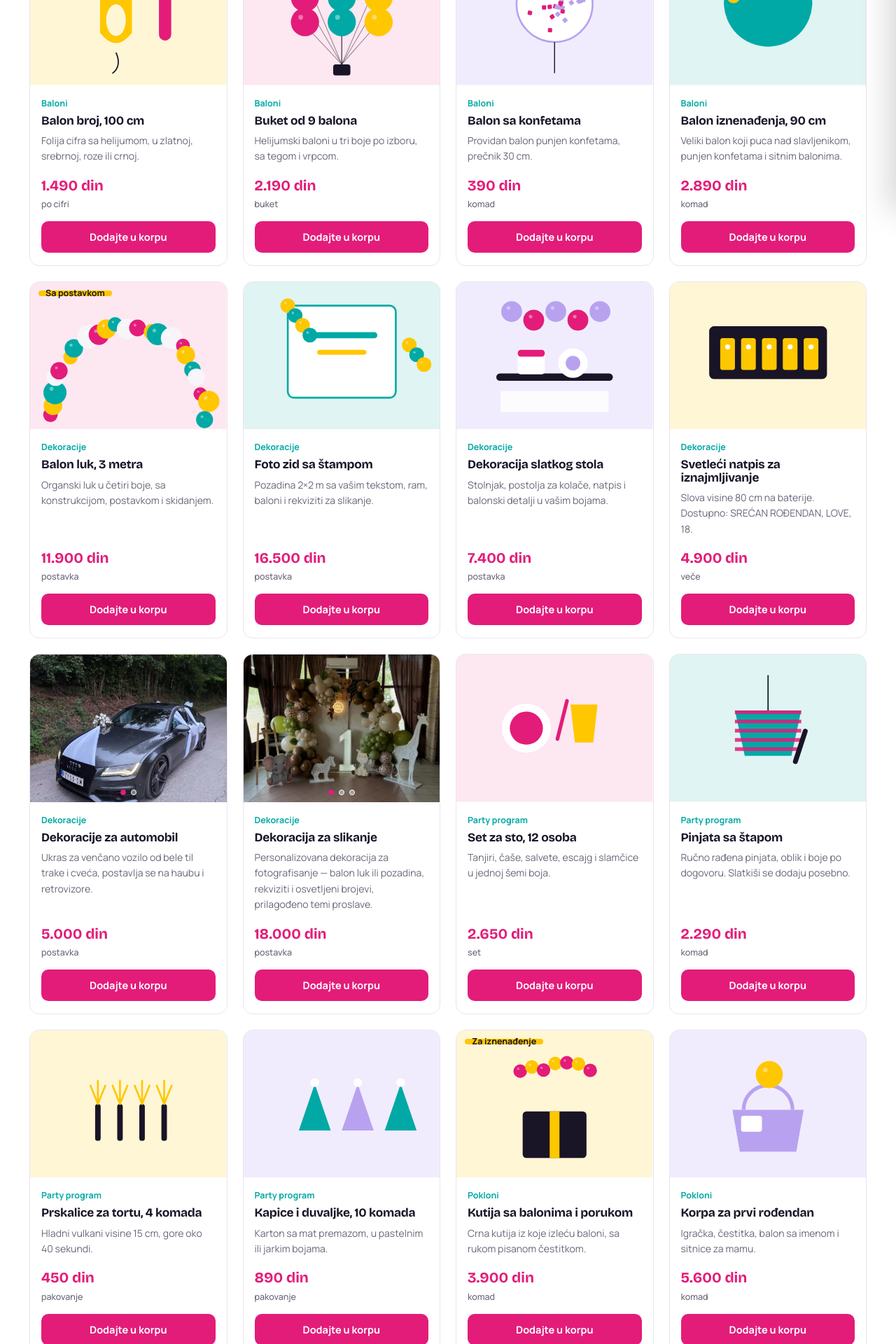
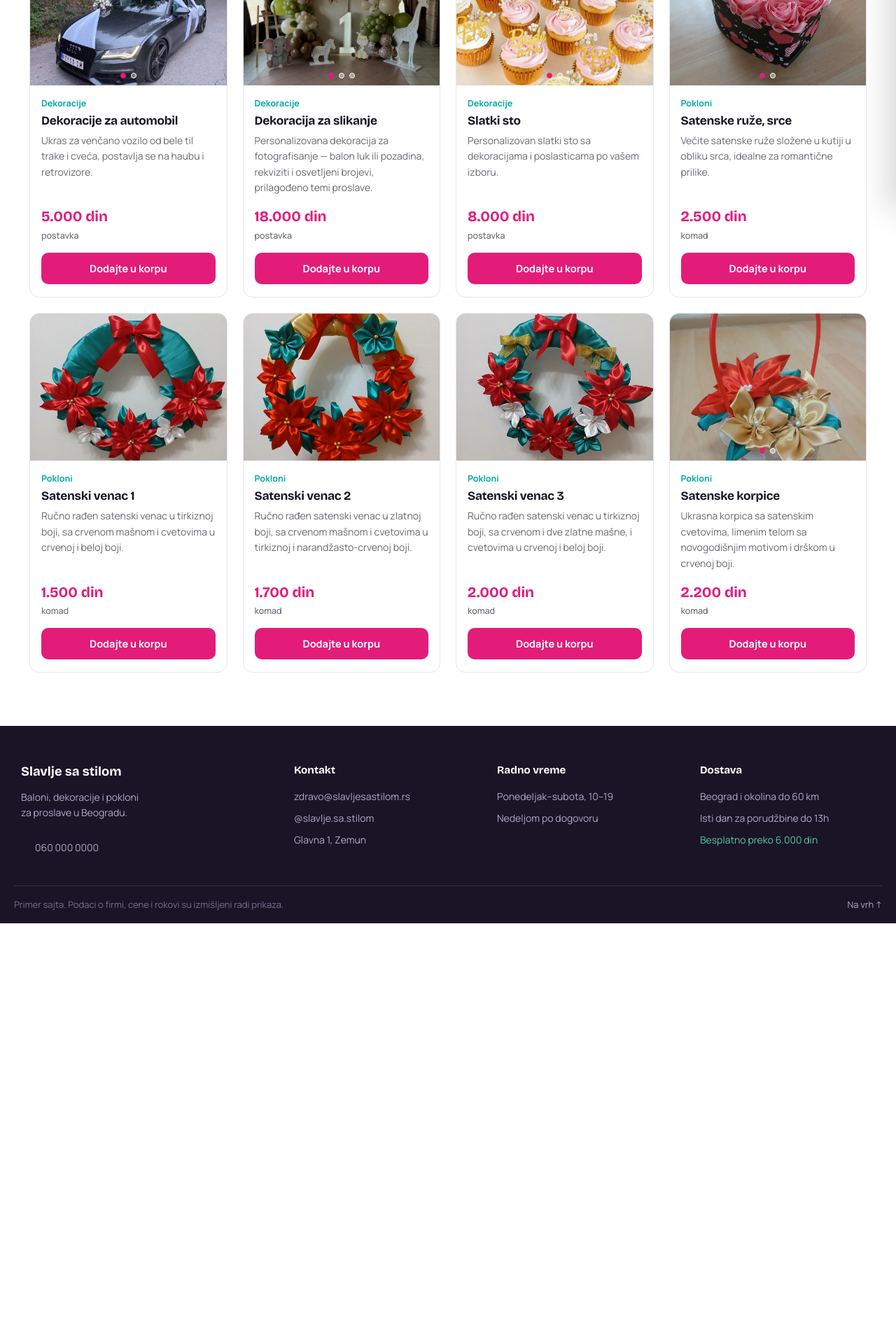
Before and after one commit to Nenadan/slavlje-sa-stilom, a React (Vite) app in the folder slavlje-sa-stilom/: page /katalog in a window 1280 px wide. Shown: the part 500-2420 px from the top of the page at 70% size. After the commit the page ends 1819 px from the top, so only its background shows below. Built offline with nearby package versions, Linux system fonts and the light colour scheme.

Commit message:
Update products

```diff
--- a/slavlje-sa-stilom/src/data/products.js
+++ b/slavlje-sa-stilom/src/data/products.js
@@ -10,94 +10,12 @@ import autoDekoracija2 from '../assets/dekoracije/auto-dekoracija/auto-dekoracij
 import dekoracijaZaSlikanje1 from '../assets/dekoracije/dekoracije-za-slikanje/dekoracija-za-slikanje-1-1.jpg';
 import dekoracijaZaSlikanje2 from '../assets/dekoracije/dekoracije-za-slikanje/dekoracija-za-slikanje-1-2.jpg';
 import dekoracijaZaSlikanje3 from '../assets/dekoracije/dekoracije-za-slikanje/dekoracija-za-slikanje-1-3.jpg';
-
-export const categories = ['Sve', 'Baloni', 'Dekoracije', 'Party program', 'Pokloni'];
+import slatkiSto1 from '../assets/dekoracije/slatki-sto-1-1.jpg';
+import slatkiSto2 from '../assets/dekoracije/slatki-sto-1-2.jpg';
 
 export const products = [
   {
-    id: 'b1',
-    category: 'Baloni',
-    name: 'Balon broj, 100 cm',
-    price: 1490,
-    unit: 'po cifri',
-    description: 'Folija cifra sa helijumom, u zlatnoj, srebrnoj, roze ili crnoj.',
-    drawingType: 'number',
-    colors: ['#FFC700', '#E31C79'],
-    badge: 'Najtraženije',
-  },
-  {
-    id: 'b2',
-    category: 'Baloni',
-    name: 'Buket od 9 balona',
-    price: 2190,
-    unit: 'buket',
-    description: 'Helijumski baloni u tri boje po izboru, sa tegom i vrpcom.',
-    drawingType: 'bouquet',
-    colors: ['#E31C79', '#00A9A5', '#FFC700'],
-  },
-  {
-    id: 'b3',
-    category: 'Baloni',
-    name: 'Balon sa konfetama',
-    price: 390,
-    unit: 'komad',
-    description: 'Providan balon punjen konfetama, prečnik 30 cm.',
-    drawingType: 'confetti',
-    colors: ['#B8A2F0', '#E31C79'],
-  },
-  {
-    id: 'b4',
-    category: 'Baloni',
-    name: 'Balon iznenađenja, 90 cm',
-    price: 2890,
-    unit: 'komad',
-    description: 'Veliki balon koji puca nad slavljenikom, punjen konfetama i sitnim balonima.',
-    drawingType: 'giant',
-    colors: ['#00A9A5', '#FFC700'],
-  },
-  {
     id: 'd1',
-    category: 'Dekoracije',
-    name: 'Balon luk, 3 metra',
-    price: 11900,
-    unit: 'postavka',
-    description: 'Organski luk u četiri boje, sa konstrukcijom, postavkom i skidanjem.',
-    drawingType: 'arch',
-    colors: ['#E31C79', '#FFC700', '#00A9A5', '#F7F5FA'],
-    badge: 'Sa postavkom',
-  },
-  {
-    id: 'd2',
-    category: 'Dekoracije',
-    name: 'Foto zid sa štampom',
-    price: 16500,
-    unit: 'postavka',
-    description: 'Pozadina 2×2 m sa vašim tekstom, ram, baloni i rekviziti za slikanje.',
-    drawingType: 'backdrop',
-    colors: ['#00A9A5', '#FFC700'],
-  },
-  {
-    id: 'd3',
-    category: 'Dekoracije',
-    name: 'Dekoracija slatkog stola',
-    price: 7400,
-    unit: 'postavka',
-    description: 'Stolnjak, postolja za kolače, natpis i balonski detalji u vašim bojama.',
-    drawingType: 'table',
-    colors: ['#E31C79', '#B8A2F0'],
-  },
-  {
-    id: 'd4',
-    category: 'Dekoracije',
-    name: 'Svetleći natpis za iznajmljivanje',
-    price: 4900,
-    unit: 'veče',
-    description: 'Slova visine 80 cm na baterije. Dostupno: SREĆAN ROĐENDAN, LOVE, 18.',
-    drawingType: 'sign',
-    colors: ['#FFC700', '#191426'],
-  },
-  {
-    id: 'd5',
     category: 'Dekoracije',
     name: 'Dekoracije za automobil',
     price: 5000,
@@ -106,7 +24,7 @@ export const products = [
     images: [autoDekoracija1, autoDekoracija2],
   },
   {
-    id: 'd6',
+    id: 'd2',
     category: 'Dekoracije',
     name: 'Dekoracija za slikanje',
     price: 18000,
@@ -114,89 +32,17 @@ export const products = [
     description: 'Personalizovana dekoracija za fotografisanje — balon luk ili pozadina, rekviziti i osvetljeni brojevi, prilagođeno temi proslave.',
     images: [dekoracijaZaSlikanje1, dekoracijaZaSlikanje2, dekoracijaZaSlikanje3],
   },
-  {
-    id: 'p1',
-    category: 'Party program',
-    name: 'Set za sto, 12 osoba',
-    price: 2650,
-    unit: 'set',
-    description: 'Tanjiri, čaše, salvete, escajg i slamčice u jednoj šemi boja.',
-    drawingType: 'tableSet',
-    colors: ['#E31C79', '#FFC700'],
-  },
-  {
-    id: 'p2',
-    category: 'Party program',
-    name: 'Pinjata sa štapom',
-    price: 2290,
-    unit: 'komad',
-    description: 'Ručno rađena pinjata, oblik i boje po dogovoru. Slatkiši se dodaju posebno.',
-    drawingType: 'pinata',
-    colors: ['#00A9A5', '#E31C79'],
-  },
-  {
-    id: 'p3',
-    category: 'Party program',
-    name: 'Prskalice za tortu, 4 komada',
-    price: 450,
-    unit: 'pakovanje',
-    description: 'Hladni vulkani visine 15 cm, gore oko 40 sekundi.',
-    drawingType: 'poppers',
-    colors: ['#FFC700', '#191426'],
-  },
-  {
-    id: 'p4',
-    category: 'Party program',
-    name: 'Kapice i duvaljke, 10 komada',
-    price: 890,
-    unit: 'pakovanje',
-    description: 'Karton sa mat premazom, u pastelnim ili jarkim bojama.',
-    drawingType: 'hats',
-    colors: ['#B8A2F0', '#00A9A5'],
+    {
+    id: 'd3',
+    category: 'Dekoracije',
+    name: 'Slatki sto',
+    price: 8000,
+    unit: 'postavka',
+    description: 'Personalizovan slatki sto sa dekoracijama i poslasticama po vašem izboru.',
+    images: [slatkiSto1, slatkiSto2],
   },
   {
     id: 'k1',
-    category: 'Pokloni',
-    name: 'Kutija sa balonima i porukom',
-    price: 3900,
-    unit: 'komad',
-    description: 'Crna kutija iz koje izleću baloni, sa rukom pisanom čestitkom.',
-    drawingType: 'box',
-    colors: ['#191426', '#FFC700'],
-    badge: 'Za iznenađenje',
-  },
-  {
-    id: 'k2',
-    category: 'Pokloni',
-    name: 'Korpa za prvi rođendan',
-    price: 5600,
-    unit: 'komad',
-    description: 'Igračka, čestitka, balon sa imenom i sitnice za mamu.',
-    drawingType: 'basket',
-    colors: ['#B8A2F0', '#FFC700'],
-  },
-  {
-    id: 'k3',
-    category: 'Pokloni',
-    name: 'Buket od slatkiša',
-    price: 3200,
-    unit: 'komad',
-    description: 'Slatkiši složeni u buket, u tri veličine. Prikazana je srednja.',
-    drawingType: 'candyBouquet',
-    colors: ['#E31C79', '#00A9A5'],
-  },
-  {
-    id: 'k4',
-    category: 'Pokloni',
-    name: 'Čestitka sa štampom po meri',
-    price: 690,
-    unit: 'komad',
-    description: 'Format A5, vaš tekst i boje, rok izrade jedan radni dan.',
-    drawingType: 'card',
-    colors: ['#00A9A5', '#E31C79'],
-  },
-  {
-    id: 'k5',
     category: 'Pokloni',
     name: 'Satenske ruže, srce',
     price: 2500,
@@ -205,7 +51,7 @@ export const products = [
     images: [satenskeRuze2, satenskeRuze1],
   },
   {
-    id: 'k6',
+    id: 'k2',
     category: 'Pokloni',
     name: 'Satenski venac 1',
     price: 1500,
@@ -214,7 +60,7 @@ export const products = [
     images: [satenskiVenac1],
   },
   {
-    id: 'k7',
+    id: 'k3',
     category: 'Pokloni',
     name: 'Satenski venac 2',
     price: 1700,
@@ -223,7 +69,7 @@ export const products = [
     images: [satenskiVenac2],
   },
   {
-    id: 'k8',
+    id: 'k4',
     category: 'Pokloni',
     name: 'Satenski venac 3',
     price: 2000,
@@ -232,7 +78,7 @@ export const products = [
     images: [satenskiVenac3],
   },
   {
-    id: 'k9',
+    id: 'k5',
     category: 'Pokloni',
     name: 'Satenske korpice',
     price: 2200,
@@ -241,3 +87,5 @@ export const products = [
     images: [satenskaKorpica1, satenskaKorpica2],
   },
 ];
+
+export const categories = ['Sve', ...new Set(products.map((product) => product.category))];
```
Also changed, not shown: slavlje-sa-stilom/src/assets/dekoracije/slatki-sto-1-1.jpg (added), slavlje-sa-stilom/src/assets/dekoracije/slatki-sto-1-2.jpg (added).
